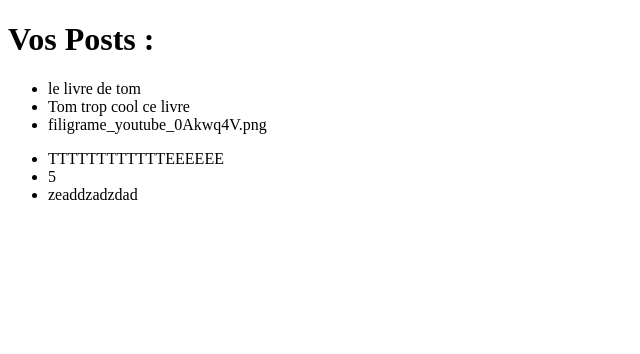
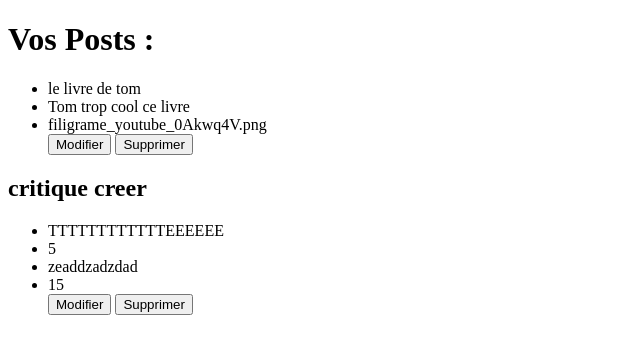
Before and after one commit to Learningisrunning/projet5, a Django app: page /posts-user/ in a window 1280 px wide. Shown: the part 26-380 px from the top of the page, without its empty margins (0-640 px from the left). Run offline with Django 4.2, Linux system fonts and the light colour scheme; a user stored in the database is signed in; data comes from the database, SQL or seed files in the repository; both versions use the stored data as it was after the commit.

Commit message:
ajout de la possibilité de supp et modifier ses posts

```diff
--- a/src/LITReview/urls.py
+++ b/src/LITReview/urls.py
@@ -36,5 +36,6 @@ urlpatterns = [
     path('posts-user/', post.views.post_user, name='posts-user'),
     path('unfollow/', abo.views.unfollow, name ="unfollow"),
     path('follow/', abo.views.follow, name ="follow"),
+    path('modifier/', post.views.modify_deleted, name = "modify_deleted")
 
 ]
--- /dev/null
+++ b/src/post/templates/modify.html
@@ -0,0 +1,5 @@
+{% extends 'base_flow.html' %}
+{% block content %}
+    <h2> modification de la publication</h2>
+    {{form.as_p}}
+{% endblock content %}
--- a/src/post/templates/posts.html
+++ b/src/post/templates/posts.html
@@ -3,16 +3,34 @@
     <h1>Vos Posts : </h1>
     <ul>
         {% for critique in liste_critique_demandees %}
+
+        <form action="{% url 'modify_deleted' %}" method="POST" id="form_modify_deleted_demande">
+            {% csrf_token %}
             <li>{{critique.titre}}</li>
             <li>{{critique.description}}</li>
             <li>{{critique.img_livre}}</li>
+           <button type="submit" name="modify_btn_demande" value="{{critique.id}}" form = "form_modify_deleted_demande" >Modifier</button>
+           <button type="submit" name="deleted_btn_demande" value="{{critique.id}}" form = "form_modify_deleted_demande">Supprimer</button>
+        </form>
+
         {% endfor %}
     </ul>
+
+    <h2>critique creer</h2>
     <ul>
-        {% for critique in liste_critique_crees %}
+
+    {% for critique in liste_critique_crees %}
+        <form action="{% url 'modify_deleted' %}" method="POST" id="form_modify_deleted_cree">
+            {% csrf_token %}
             <li>{{critique.titre}}</li>
             <li>{{critique.note}}</li>
             <li>{{critique.commentaire}}</li>
-        {% endfor %}
+            <li>{{critique.id}}</li>
+
+        <button type="submit" name="modify_btn_cree" value="{{critique.id}}" form = "form_modify_deleted_cree" >Modifier</button>
+        <button type="submit" name="deleted_btn_cree" value="{{critique.id}}" form = "form_modify_deleted_cree">Supprimer</button>
+     </form>
+     {% endfor %}
     </ul>
+
 {% endblock content %}
--- a/src/post/views.py
+++ b/src/post/views.py
@@ -1,6 +1,7 @@
-from django.shortcuts import render
+from django.shortcuts import render, redirect
 from django.contrib.auth.decorators import login_required
 from flow.models import CreerCritiqueMod, DemanderCritiqueMod
+from flow.forms import CreerCritiqueForm, DemanderCritiqueForm
 
 # Create your views here.
 @login_required
@@ -18,7 +19,66 @@ def post_user(request):
     for j in range(len(critique_demandees)):
         if user.username == critique_demandees[j].createur:
             liste_critique_demandees.append(critique_demandees[j])
-        #faire le test ici et créer les liste des demande et critique crees
+
 
 
     return render(request, 'posts.html', context={ 'user' : user, 'liste_critique_crees' : liste_critique_crees, 'liste_critique_demandees' : liste_critique_demandees })
+
+def modify_deleted(request):
+
+    user_on = request.user
+    critique_demandees = DemanderCritiqueMod.objects.all()
+    critique_cree = CreerCritiqueMod.objects.all()
+
+
+    if 'modify_btn_demande' in request.POST :
+        post_id = request.POST.get('modify_btn_demande', None)
+
+        for critique in critique_demandees:
+            if critique.id == int(post_id):
+                data = {
+                    'titre_demande' : critique.titre,
+                    'description' : critique.description,
+                    'img_livre' :  critique.img_livre
+                }
+
+                form = DemanderCritiqueForm(initial=data)
+
+
+                return render(request, 'modify.html', context={'form' : form})
+
+    if 'deleted_btn_demande' in request.POST :
+        post_id = request.POST.get('deleted_btn_demande', None)
+        for critique in critique_demandees:
+            if critique.id == int(post_id):
+                critique.delete()
+                redirect('posts-user')
+
+    if 'modify_btn_cree' in request.POST :
+        post_id = request.POST.get('modify_btn_cree', None)
+        print(post_id)
+
+        for critique in critique_cree:
+            if critique.id == int(post_id):
+                data = {
+                    'titre_creer' : critique.titre,
+                    'note' : critique.note,
+                    'commentaire' :  critique.commentaire
+                }
+
+                form = CreerCritiqueForm(initial=data)
+
+
+                return render(request, 'modify.html', context={'form' : form})
+
+    if 'deleted_btn_cree' in request.POST :
+        post_id = request.POST.get('deleted_btn_cree', None)
+        for critique in critique_cree:
+            if critique.id == int(post_id):
+                critique.delete()
+                redirect('posts-user')
+
+
+
+
+    return redirect('posts-user')
```
Also changed, not shown: src/db.sqlite3.
